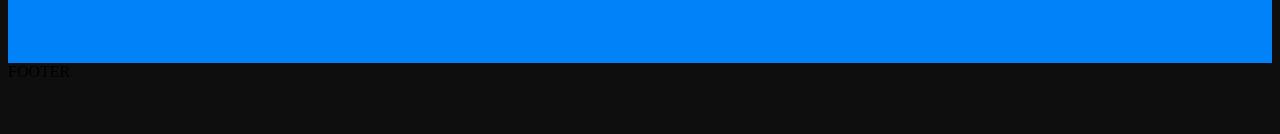
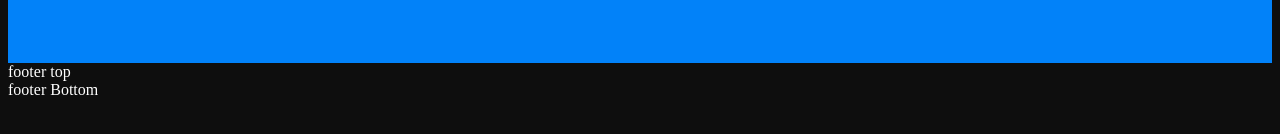
Before and after one commit to ariannacostanzo/vite-comics, a Vue app: page / in a window 1280 px wide. Shown: the part 460-594 px from the top of the page. Built offline with nearby package versions, Linux system fonts and the light colour scheme.

Commit message:
decomposing footer

```diff
--- a/src/components/AppFooter.vue
+++ b/src/components/AppFooter.vue
@@ -1,15 +1,21 @@
 <script>
+import AppFooterTop from './AppFooterTop.vue';
+import AppFooterBottom from './AppFooterBottom.vue';
   export default {
-    name: 'AppFooter'
+    name: 'AppFooter',
+    components: {AppFooterTop, AppFooterBottom}
   }
 </script>
 
 <template>
     <footer>
-        FOOTER
+        <AppFooterTop/>
+        <AppFooterBottom/>
     </footer>
 </template>
 
 <style scoped>
-  /* style here */
+  footer {
+    color: white;
+  }
 </style>
--- /dev/null
+++ b/src/components/AppFooterBottom.vue
@@ -0,0 +1,13 @@
+<script>
+  export default {
+    name: 'AppFooterBottom'
+  }
+</script>
+
+<template>
+  <div>footer Bottom</div>
+</template>
+
+<style scoped>
+  /* style here */
+</style>
--- /dev/null
+++ b/src/components/AppFooterTop.vue
@@ -0,0 +1,13 @@
+<script>
+  export default {
+    name: 'AppFooterTop'
+  }
+</script>
+
+<template>
+  <div>footer top</div>
+</template>
+
+<style scoped>
+  /* style here */
+</style>
```
